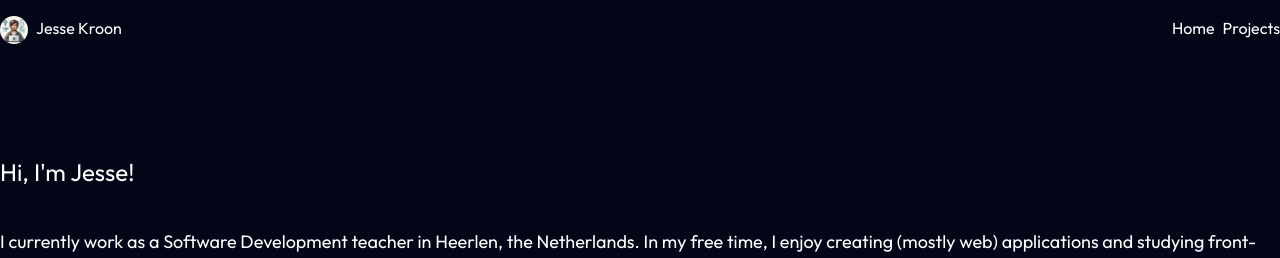
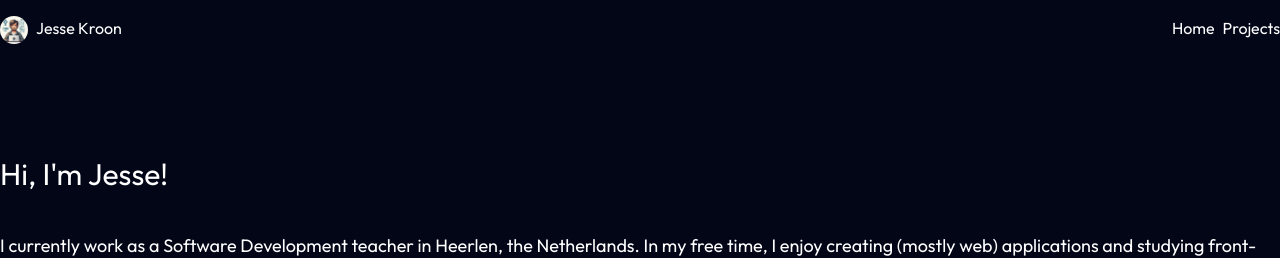
Before and after one commit to jesse-kroon/portfolio, a SvelteKit app: page / in a window 1280 px wide. Shown: the top 258 px of the page. Built offline with nearby package versions, Linux system fonts and the light colour scheme.

Commit message:
change font size for home page title

```diff
--- a/src/routes/+page.svelte
+++ b/src/routes/+page.svelte
@@ -1,4 +1,4 @@
-<h1 class="mb-10 text-2xl text-white">Hi, I'm Jesse!</h1>
+<h1 class="mb-10 text-3xl text-white">Hi, I'm Jesse!</h1>
 <p class="text-lg text-white">
 	I currently work as a Software Development teacher in Heerlen, the Netherlands. In my free time, I
 	enjoy creating (mostly web) applications and studying front-end web development. Before becoming
--- a/src/routes/projects/+page.svelte
+++ b/src/routes/projects/+page.svelte
@@ -12,7 +12,6 @@
 	<li>API's</li>
 	<li>Frontend Mentor components</li>
 </ul>
-
 <Section title="Web Applications" />
 <Section title="API's" />
 <Section title="Frontend Mentor components" />
```
